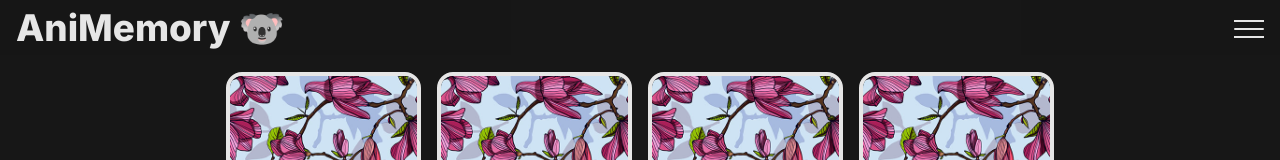
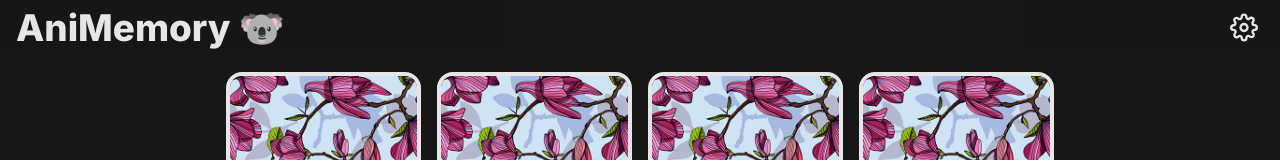
Before and after one commit to MatildaMared/react-memory, a React (Vite) app: page / in a window 1280 px wide. Shown: the top 160 px of the page. Built offline with nearby package versions, Linux system fonts and the light colour scheme; grey boxes are pictures that could not be loaded.

Commit message:
add settings btn

```diff
--- a/package.json
+++ b/package.json
@@ -9,6 +9,7 @@
   "dependencies": {
     "react": "^17.0.0",
     "react-dom": "^17.0.0",
+    "react-feather": "^2.0.9",
     "styled-components": "^5.3.3"
   },
   "devDependencies": {
--- a/src/components/Header.jsx
+++ b/src/components/Header.jsx
@@ -1,25 +1,33 @@
 import React, { useState } from "react";
 import styled from "styled-components";
-import CoverPicker from "./CoverPicker";
-import Menu from "./Menu";
+import Settings from "./Settings";
+import Modal from "./Modal";
+import { Settings as SettingsIcon } from "react-feather";
 
 function Header() {
-	const [showMenu, setShowMenu] = useState(false);
+	const [displaySettings, setDisplaySettings] = useState(false);
 
-	function clickHandler() {
-		setShowMenu(!showMenu);
+	function toggleSettingsModal() {
+		setDisplaySettings(!displaySettings);
 	}
 
 	return (
-		<Wrapper>
-			<HeaderContent>
+		<>
+			<Wrapper>
 				<Heading>AniMemory 🐨</Heading>
-				<MenuToggler onClick={clickHandler}>
-					<HamburgerIcon className={showMenu ? "show-cross" : ""} />
-				</MenuToggler>
-			</HeaderContent>
-			<Menu show={showMenu} />
-		</Wrapper>
+				<SettingsBtn onClick={toggleSettingsModal}>
+					<SettingsIcon size={35} />
+				</SettingsBtn>
+			</Wrapper>
+			<Modal
+				show={displaySettings}
+				onClose={() => {
+					setDisplaySettings(false);
+				}}
+			>
+				<Settings />
+			</Modal>
+		</>
 	);
 }
 
@@ -32,94 +40,32 @@ const Wrapper = styled.header`
 	background-color: hsla(0, 0%, 9%, 0.8);
 	padding: 0 16px;
 	vertical-align: baseline;
-`;
-
-const HeaderContent = styled.div`
 	display: flex;
 	justify-content: space-between;
-	align-items: flex-start;
+	align-items: center;
 `;
 
 const Heading = styled.h1`
 	font-weight: 800;
 	font-size: 2.3rem;
+	user-select: none;
+	cursor: default;
 `;
 
-const MenuToggler = styled.div`
-	margin-top: 12px;
-	display: inline-block;
-	width: 30px;
-	height: 30px;
+const SettingsBtn = styled.button`
+	background: transparent;
+	border: none;
 	cursor: pointer;
-`;
-
-const HamburgerIcon = styled.span`
-	background-color: var(--color-light);
-	display: inline-block;
-	width: 30px;
-	height: 2px;
-	transition: all 0.4s;
-	border-radius: 4px;
-	position: relative;
-
-	&::before {
-		content: "";
-		width: 30px;
-		height: 2px;
-		position: absolute;
-		background-color: var(--color-light);
-		top: 8px;
-	}
-
-	&::after {
-		content: "";
-		width: 30px;
-		height: 2px;
-		position: absolute;
-		background-color: var(--color-light);
-		bottom: 8px;
-	}
-
-	&.show-cross {
-		transform: rotate(135deg);
-
-		&::before,
-		&::after {
-			top: 0;
-			transform: rotate(90deg);
-			border-radius: 4px;
-			}
-		}
-	}
-`;
-
-// const MenuCheckbox = styled.input`
-// 	display: none;
-
-// 	&:checked + ${MenuLabel} > ${Hamburger} {
-// 	transform: rotate(135deg);
-
-// 	&::before,
-// 	&::after {
-// 		top: 0;
-// 		transform: rotate(90deg);
-// 		border-radius: 4px;
-// 	}
-// }
-
-// 	&:checked ~ ${List} {
-// 		transform: scaleY(1);
-// 	}
-// `;
-
-const Item = styled.li`
-	color: inherit;
-	border-bottom: 2px solid transparent;
-	text-decoration: none;
-	cursor: pointer;
+	width: 40px;
+	height: 40px;
+	color: var(--color-light);
+	display: flex;
+	align-items: center;
+	justify-content: center;
+	transition: all 0.3s;
 
 	&:hover {
-		border-bottom: 2px solid var(--color-light);
+		transform: scale(1.2) rotate(35deg);
 	}
 `;
 
--- a/src/components/Menu.jsx
+++ b/src/components/Menu.jsx
@@ -1,6 +1,6 @@
 import React, { useState } from "react";
 import Modal from "./Modal";
-import CoverPicker from "./CoverPicker";
+import CoverPicker from "./Settings";
 import styled from "styled-components";
 
 function Menu({ show }) {
@@ -38,6 +38,8 @@ const MenuContent = styled.nav`
 	background-color: hsla(0, 0%, 9%, 0.8);
 	position: absolute;
 	width: 100%;
+	display: flex;
+	justify-content: flex-end;
 
 	&.show {
 		transform: scale(1, 1);
@@ -46,7 +48,6 @@ const MenuContent = styled.nav`
 
 const List = styled.ul`
 	list-style-type: none;
-	display: inline-block;
 	margin: 0;
 	padding: 0;
 `;
```
Also changed, not shown: src/components/Settings.jsx (renamed from src/components/CoverPicker.jsx, +5 -5 lines), 1 other file (tests, documents, lock files or other folders).
